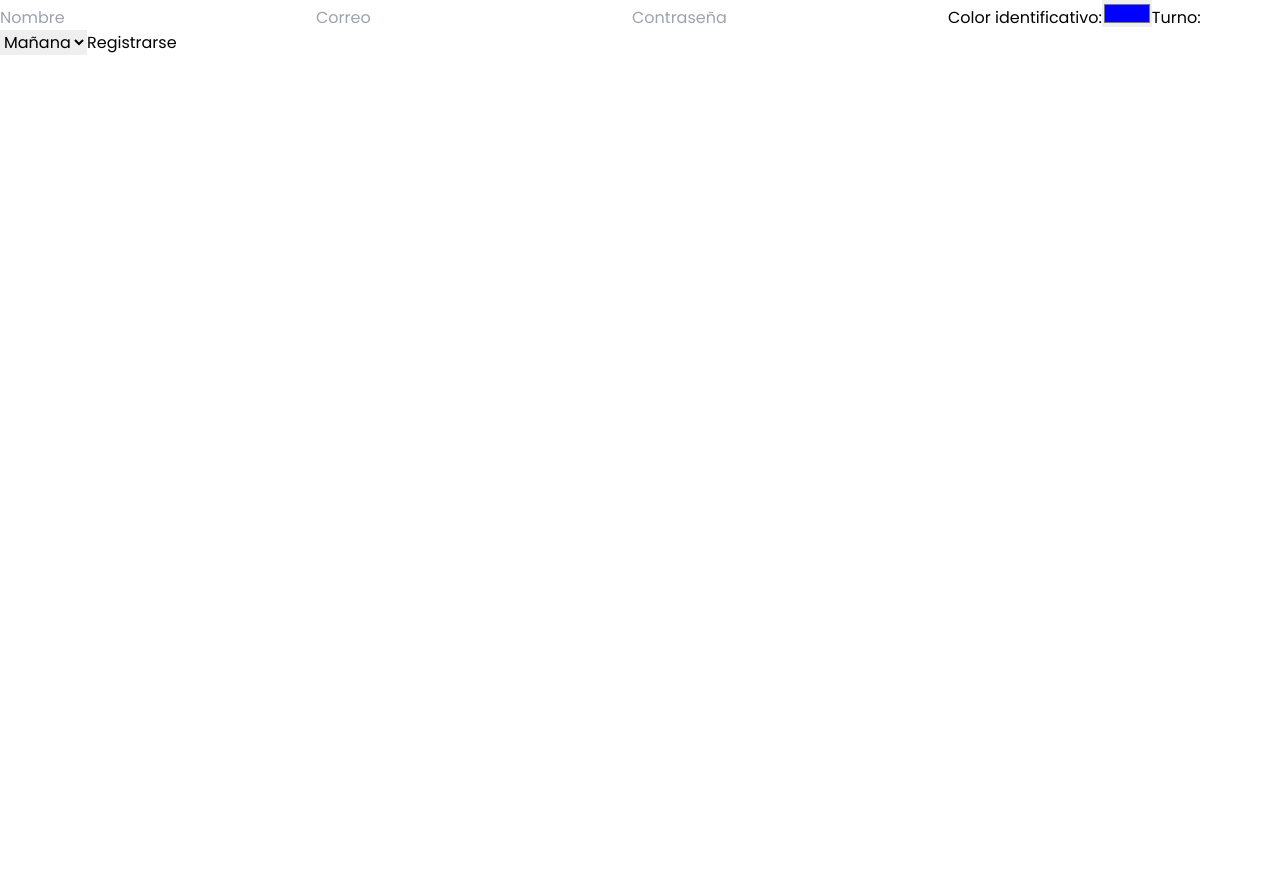
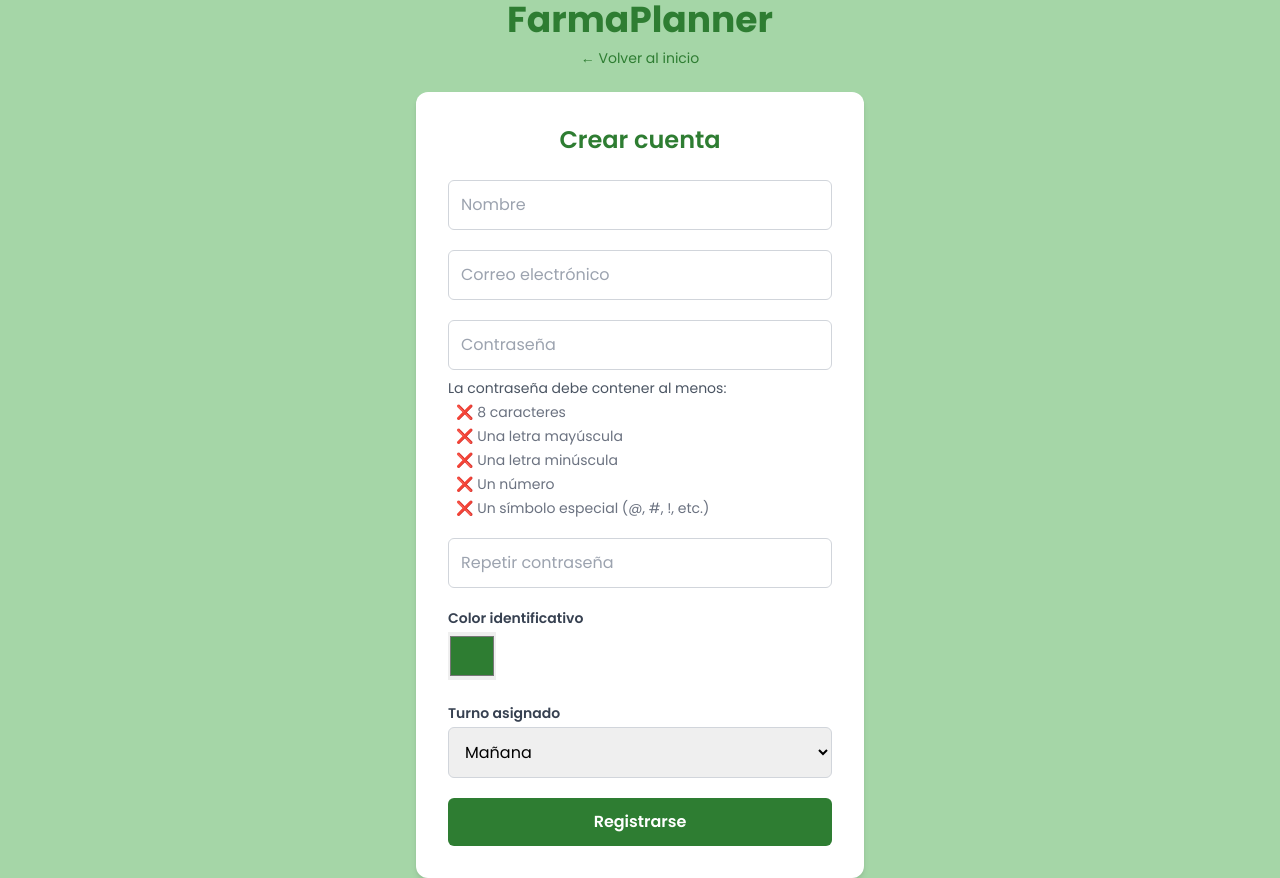
Before and after one commit to LauGL/farma-planner, a React (Vite) app: page /register in a window 1280 px wide. Before the commit the page ends 800 px from the top, so only its background shows below. Built offline with nearby package versions, Linux system fonts and the light colour scheme.

Commit message:
feat: branding de FarmaPlanner y botón volver en pantalla de registro

```diff
--- a/src/pages/Register.jsx
+++ b/src/pages/Register.jsx
@@ -1,63 +1,200 @@
-import { useState } from "react";
+import { useEffect, useState } from "react";
+import { Link } from "react-router-dom";
 import { registerUser } from "../services/auth";
+
+const Requirement = ({ label, isValid }) => (
+  <li
+    className={`flex items-center gap-2 ${
+      isValid ? "text-green-600" : "text-gray-500"
+    }`}
+  >
+    {isValid ? "✅" : "❌"} {label}
+  </li>
+);
 
 function Register() {
   const [email, setEmail] = useState("");
   const [password, setPassword] = useState("");
+  const [confirmPassword, setConfirmPassword] = useState("");
   const [name, setName] = useState("");
-  const [color, setColor] = useState("#0000ff");
+  const [color, setColor] = useState("#2E7D32");
   const [shift, setShift] = useState("morning");
+
+  const [message, setMessage] = useState("");
+  const [messageType, setMessageType] = useState("success");
+
+  // Validación de contraseña
+  const hasMinLength = password.length >= 8;
+  const hasUppercase = /[A-Z]/.test(password);
+  const hasLowercase = /[a-z]/.test(password);
+  const hasNumber = /[0-9]/.test(password);
+  const hasSymbol = /[@$!%*?&#]/.test(password);
+  const isPasswordSecure =
+    hasMinLength && hasUppercase && hasLowercase && hasNumber && hasSymbol;
 
   const handleSubmit = async (e) => {
     e.preventDefault();
+
+    if (!isPasswordSecure) {
+      setMessage("La contraseña no cumple los requisitos de seguridad.");
+      setMessageType("error");
+      return;
+    }
+
+    if (password !== confirmPassword) {
+      setMessage("Las contraseñas no coinciden ❌");
+      setMessageType("error");
+      return;
+    }
+
     try {
       await registerUser(email, password, name, color, shift);
-      alert("Usuario registrado ✅");
+      setMessage("¡Usuario registrado correctamente!");
+      setMessageType("success");
+
+      // Reset form
+      setEmail("");
+      setPassword("");
+      setConfirmPassword("");
+      setName("");
+      setColor("#2E7D32");
+      setShift("morning");
     } catch (error) {
-      console.error(error);
-      alert("Error al registrar usuario ❌");
+      setMessage(error.message || "Error al registrar usuario ❌");
+      setMessageType("error");
     }
   };
 
+  useEffect(() => {
+    if (message) {
+      const timer = setTimeout(() => setMessage(""), 4000);
+      return () => clearTimeout(timer);
+    }
+  }, [message]);
+
   return (
-    <form onSubmit={handleSubmit}>
+    <div className="min-h-screen flex flex-col items-center justify-center bg-secondary px-4">
+      {/* Nombre de la App */}
+      <h1 className="text-4xl font-bold text-primary mb-2">FarmaPlanner</h1>
+
+      {/* Botón volver al inicio */}
+      <Link
+        to="/"
+        className="mb-6 text-sm text-primary hover:underline font-medium"
+      >
+        ← Volver al inicio
+      </Link>
+
+      <div className="w-full max-w-md bg-white p-8 rounded-xl shadow-md">
+        <h2 className="text-2xl font-semibold text-center text-primary mb-6">
+          Crear cuenta
+        </h2>
+
+        {message && (
+          <div
+            className={`mb-4 p-3 rounded-md text-sm font-semibold ${
+              messageType === "success"
+                ? "bg-green-100 text-green-800"
+                : "bg-red-100 text-red-800"
+            }`}
+          >
+            {message}
+          </div>
+        )}
+
+        <form onSubmit={handleSubmit} className="space-y-5">
           <input
             type="text"
             placeholder="Nombre"
             value={name}
             onChange={(e) => setName(e.target.value)}
             required
+            className="w-full p-3 border border-gray-300 rounded-md focus:outline-none focus:ring-2 focus:ring-primary"
           />
+
           <input
             type="email"
-        placeholder="Correo"
+            placeholder="Correo electrónico"
             value={email}
             onChange={(e) => setEmail(e.target.value)}
             required
+            className="w-full p-3 border border-gray-300 rounded-md focus:outline-none focus:ring-2 focus:ring-primary"
           />
+
+          <div>
             <input
               type="password"
               placeholder="Contraseña"
               value={password}
               onChange={(e) => setPassword(e.target.value)}
               required
+              className="w-full p-3 border border-gray-300 rounded-md focus:outline-none focus:ring-2 focus:ring-primary"
+            />
+            <div className="text-sm text-gray-600 mt-2">
+              <p>La contraseña debe contener al menos:</p>
+              <ul className="list-none ml-2 mt-1 space-y-1">
+                <Requirement label="8 caracteres" isValid={hasMinLength} />
+                <Requirement
+                  label="Una letra mayúscula"
+                  isValid={hasUppercase}
+                />
+                <Requirement
+                  label="Una letra minúscula"
+                  isValid={hasLowercase}
+                />
+                <Requirement label="Un número" isValid={hasNumber} />
+                <Requirement
+                  label="Un símbolo especial (@, #, !, etc.)"
+                  isValid={hasSymbol}
+                />
+              </ul>
+            </div>
+          </div>
+
+          <input
+            type="password"
+            placeholder="Repetir contraseña"
+            value={confirmPassword}
+            onChange={(e) => setConfirmPassword(e.target.value)}
+            required
+            className="w-full p-3 border border-gray-300 rounded-md focus:outline-none focus:ring-2 focus:ring-primary"
           />
 
-      <label>Color identificativo:</label>
+          <div>
+            <label className="block mb-1 font-semibold text-sm text-gray-700">
+              Color identificativo
+            </label>
             <input
               type="color"
               value={color}
               onChange={(e) => setColor(e.target.value)}
+              className="w-12 h-12 p-0 border-none"
             />
+          </div>
 
-      <label>Turno:</label>
-      <select value={shift} onChange={(e) => setShift(e.target.value)}>
+          <div>
+            <label className="block mb-1 font-semibold text-sm text-gray-700">
+              Turno asignado
+            </label>
+            <select
+              value={shift}
+              onChange={(e) => setShift(e.target.value)}
+              className="w-full p-3 border border-gray-300 rounded-md focus:outline-none focus:ring-2 focus:ring-primary"
+            >
               <option value="morning">Mañana</option>
               <option value="afternoon">Tarde</option>
             </select>
+          </div>
 
-      <button type="submit">Registrarse</button>
+          <button
+            type="submit"
+            className="w-full py-3 bg-primary text-white rounded-md font-semibold hover:bg-green-900 transition"
+          >
+            Registrarse
+          </button>
         </form>
+      </div>
+    </div>
   );
 }
 
--- a/src/services/auth.js
+++ b/src/services/auth.js
@@ -1,23 +1,44 @@
-// src/services/auth.js
 import {
   createUserWithEmailAndPassword,
   signInWithEmailAndPassword,
 } from "firebase/auth";
-import { doc, setDoc } from "firebase/firestore";
-import { auth, db } from "../firebaseConfig";
+import {
+  doc,
+  setDoc,
+  collection,
+  query,
+  where,
+  getDocs,
+} from "firebase/firestore";
+import { auth, db } from "../firebaseConfig"; // Asegúrate que este archivo existe
+
+// Verifica si el color ya está en uso por otro usuario
+const isColorInUse = async (color) => {
+  const q = query(collection(db, "users"), where("color", "==", color));
+  const snapshot = await getDocs(q);
+  return !snapshot.empty;
+};
 
 // Registrar usuario y guardar datos en Firestore
 export const registerUser = async (email, password, name, color, shift) => {
+  // Verificar si el color ya está usado
+  const colorTaken = await isColorInUse(color);
+  if (colorTaken) {
+    throw new Error("El color ya está en uso. Elige otro color.");
+  }
+
+  // Crear usuario en Firebase Auth
   const res = await createUserWithEmailAndPassword(auth, email, password);
   const user = res.user;
 
-  // Guardar perfil en Firestore
+  // Guardar perfil en Firestore usando el uid como ID del documento
   await setDoc(doc(db, "users", user.uid), {
     uid: user.uid,
     name,
     email,
     color,
     shift,
+    createdAt: new Date(),
   });
 
   return user;
```
Lines whose indentation alone changed are shown as unchanged.
